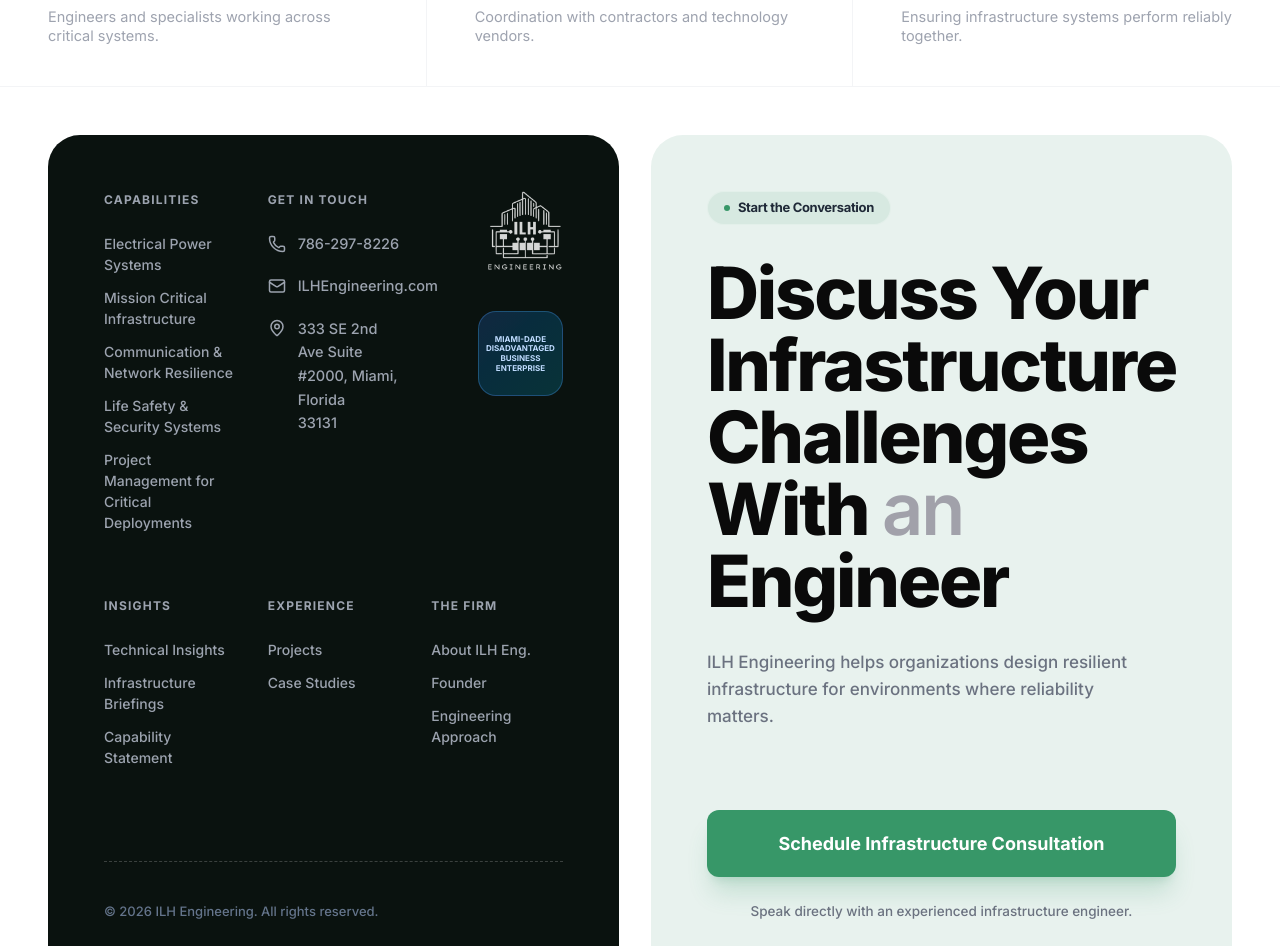
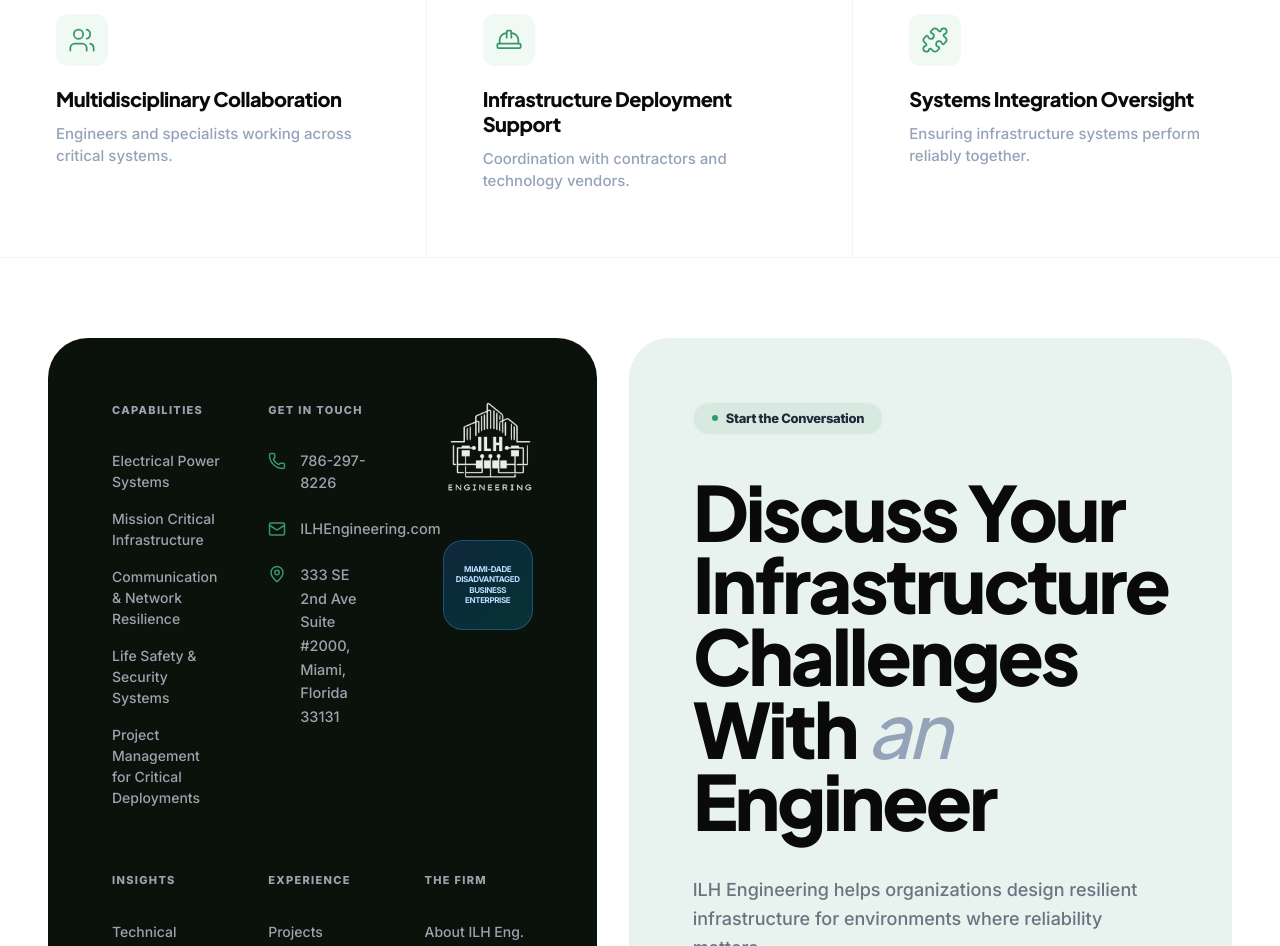
Before and after one commit to Yug210705/ILH_Engineering, a React (Vite) app: page / in a window 1280 px wide. Shown: the part 9606-10552 px from the top of the page. Built offline with nearby package versions, Linux system fonts and the light colour scheme.

Commit message:
Pixel-perfect refinement of Footer spacing and typography

```diff
--- a/src/components/Footer.jsx
+++ b/src/components/Footer.jsx
@@ -21,18 +21,18 @@ export default function Footer() {
   ];
 
   return (
-    <footer className="w-full bg-white pt-0">
+    <footer className="w-full bg-white pt-20">
       {/* Top Features Row */}
-      <div className="w-full border-y border-gray-100 mb-12">
+      <div className="w-full border-y border-gray-100 mb-20">
         <div className="max-w-[1600px] mx-auto grid grid-cols-1 md:grid-cols-3 divide-y md:divide-y-0 md:divide-x divide-gray-100">
           {features.map((f, i) => (
-            <div key={i} className="px-8 lg:px-12 py-10 flex flex-col items-start gap-4">
-              <div className="p-2.5 rounded-lg bg-[#f0f9f4]">
+            <div key={i} className="px-8 lg:px-14 py-16 flex flex-col items-start gap-5">
+              <div className="p-3 rounded-xl bg-[#f0f9f4]">
                 <f.Icon className="w-7 h-7 text-brand-green" strokeWidth={1.5} />
               </div>
               <div>
-                <h3 className="text-[20px] font-bold text-[#0a0a0a] leading-tight mb-2 tracking-tight">{f.title}</h3>
-                <p className="text-[#9ea3af] text-[14.5px] leading-snug">{f.desc}</p>
+                <h3 style={{ fontFamily: "'Plus Jakarta Sans', sans-serif" }} className="text-[20px] font-[800] text-[#0a0a0a] leading-tight mb-3 tracking-tight">{f.title}</h3>
+                <p className="text-[#94a3b8] text-[15px] leading-[1.5] font-medium">{f.desc}</p>
               </div>
             </div>
           ))}
@@ -40,16 +40,16 @@ export default function Footer() {
       </div>
 
       {/* Main Footer Content */}
-      <div className="max-w-[1600px] mx-auto px-6 lg:px-12 pb-20">
+      <div className="max-w-[1600px] mx-auto px-6 lg:px-12 pb-24">
         <div className="flex flex-col xl:flex-row gap-8 items-stretch">
 
           {/* Left Dark Card */}
-          <div className="flex-[1.4] bg-[#0a120f] rounded-[32px] p-10 lg:p-14 text-white flex flex-col justify-between">
-            <div className="grid grid-cols-1 md:grid-cols-2 lg:grid-cols-3 gap-y-12 gap-x-8">
+          <div className="flex-[1.5] bg-[#0a120b] rounded-[40px] p-10 lg:p-16 text-white flex flex-col justify-between">
+            <div className="grid grid-cols-1 md:grid-cols-2 lg:grid-cols-3 gap-y-16 gap-x-12">
               {/* Capabilities */}
-              <div className="flex flex-col gap-6">
-                <h4 className="text-[12px] font-bold uppercase tracking-widest text-[#9ca3af]">Capabilities</h4>
-                <ul className="flex flex-col gap-3 text-[14px] text-[#9ca3af] font-medium transition-colors">
+              <div className="flex flex-col">
+                <h4 className="text-[11px] font-[800] uppercase tracking-[0.12em] text-[#9ca3af] mb-8">Capabilities</h4>
+                <ul className="flex flex-col gap-4 text-[14px] text-[#9ca3af] font-medium">
                   <li className="hover:text-white cursor-pointer transition-colors">Electrical Power Systems</li>
                   <li className="hover:text-white cursor-pointer transition-colors">Mission Critical Infrastructure</li>
                   <li className="hover:text-white cursor-pointer transition-colors">Communication & Network Resilience</li>
@@ -59,42 +59,41 @@ export default function Footer() {
               </div>
 
               {/* Get in Touch */}
-              <div className="flex flex-col gap-6 order-last lg:order-none">
-                <h4 className="text-[12px] font-bold uppercase tracking-widest text-[#9ca3af]">Get in Touch</h4>
-                <ul className="flex flex-col gap-5 text-[14.5px] text-[#9ca3af] font-medium">
-                  <li className="flex items-start gap-3 transition-colors">
-                    <Phone size={18} className="shrink-0 mt-0.5" />
+              <div className="flex flex-col order-last lg:order-none">
+                <h4 className="text-[11px] font-[800] uppercase tracking-[0.12em] text-[#9ca3af] mb-8">Get in Touch</h4>
+                <ul className="flex flex-col gap-6 text-[14.5px] text-[#9ca3af] font-medium">
+                  <li className="flex items-start gap-3.5 transition-colors">
+                    <Phone size={18} className="shrink-0 mt-0.5 text-[#379768]" />
                     786-297-8226
                   </li>
-                  <li className="flex items-start gap-3 transition-colors">
-                    <Mail size={18} className="shrink-0 mt-0.5" />
+                  <li className="flex items-start gap-3.5 transition-colors">
+                    <Mail size={18} className="shrink-0 mt-0.5 text-[#379768]" />
                     ILHEngineering.com
                   </li>
-                  <li className="flex items-start gap-3 leading-relaxed transition-colors">
-                    <MapPin size={18} className="shrink-0 mt-0.5" />
+                  <li className="flex items-start gap-3.5 leading-relaxed transition-colors">
+                    <MapPin size={18} className="shrink-0 mt-0.5 text-[#379768]" />
                     <span>333 SE 2nd Ave Suite<br/>#2000, Miami, Florida<br/>33131</span>
                   </li>
                 </ul>
               </div>
 
               {/* Logo / Badge */}
-              <div className="flex flex-col items-start lg:items-end gap-10">
+              <div className="flex flex-col items-start lg:items-end gap-12">
                 <div className="flex flex-col items-center">
-                   {/* Simplified Logo SVG representation */}
-                   <div className="flex flex-col items-center gap-2">
-                     <img src="/ilh-logo-hd.png" alt="ILH" className="h-[80px] w-auto brightness-0 invert opacity-90" />
+                   <div className="flex flex-col items-center gap-3">
+                     <img src="/ilh-logo-hd.png" alt="ILH" className="h-[90px] w-auto brightness-0 invert opacity-100" />
                    </div>
                 </div>
                 {/* Secondary Badge Mockup */}
-                <div className="w-[85px] h-[85px] p-2 bg-gradient-to-br from-blue-500/20 to-cyan-500/20 rounded-[18px] border border-blue-400/30 flex items-center justify-center text-[8px] text-blue-200 font-bold text-center leading-[1.2]">
+                <div className="w-[90px] h-[90px] p-2 bg-gradient-to-br from-blue-500/20 to-cyan-500/20 rounded-[20px] border border-blue-400/30 flex items-center justify-center text-[8px] text-blue-200 font-bold text-center leading-[1.3] uppercase tracking-tighter">
                   MIAMI-DADE DISADVANTAGED BUSINESS ENTERPRISE
                 </div>
               </div>
 
               {/* Insights */}
-              <div className="flex flex-col gap-6 pt-4">
-                <h4 className="text-[12px] font-bold uppercase tracking-widest text-[#9ca3af]">Insights</h4>
-                <ul className="flex flex-col gap-3 text-[14px] text-[#9ca3af] font-medium transition-colors">
+              <div className="flex flex-col">
+                <h4 className="text-[11px] font-[800] uppercase tracking-[0.12em] text-[#9ca3af] mb-8">Insights</h4>
+                <ul className="flex flex-col gap-4 text-[14px] text-[#9ca3af] font-medium">
                   <li className="hover:text-white cursor-pointer transition-colors">Technical Insights</li>
                   <li className="hover:text-white cursor-pointer transition-colors">Infrastructure Briefings</li>
                   <li className="hover:text-white cursor-pointer transition-colors">Capability Statement</li>
@@ -102,18 +101,18 @@ export default function Footer() {
               </div>
 
               {/* Experience */}
-              <div className="flex flex-col gap-6 pt-4">
-                <h4 className="text-[12px] font-bold uppercase tracking-widest text-[#9ca3af]">Experience</h4>
-                <ul className="flex flex-col gap-3 text-[14px] text-[#9ca3af] font-medium transition-colors">
+              <div className="flex flex-col">
+                <h4 className="text-[11px] font-[800] uppercase tracking-[0.12em] text-[#9ca3af] mb-8">Experience</h4>
+                <ul className="flex flex-col gap-4 text-[14px] text-[#9ca3af] font-medium">
                   <li className="hover:text-white cursor-pointer transition-colors">Projects</li>
                   <li className="hover:text-white cursor-pointer transition-colors">Case Studies</li>
                 </ul>
               </div>
 
               {/* The Firm */}
-              <div className="flex flex-col gap-6 pt-4">
-                <h4 className="text-[12px] font-bold uppercase tracking-widest text-[#9ca3af]">The Firm</h4>
-                <ul className="flex flex-col gap-3 text-[14px] text-[#9ca3af] font-medium transition-colors">
+              <div className="flex flex-col">
+                <h4 className="text-[11px] font-[800] uppercase tracking-[0.12em] text-[#9ca3af] mb-8">The Firm</h4>
+                <ul className="flex flex-col gap-4 text-[14px] text-[#9ca3af] font-medium">
                   <li className="hover:text-white cursor-pointer transition-colors">About ILH Eng.</li>
                   <li className="hover:text-white cursor-pointer transition-colors">Founder</li>
                   <li className="hover:text-white cursor-pointer transition-colors">Engineering Approach</li>
@@ -122,34 +121,37 @@ export default function Footer() {
             </div>
 
             {/* Bottom Section */}
-            <div className="pt-10 border-t border-dashed border-white/20 mt-16 flex flex-col md:flex-row items-center justify-between gap-8">
-              <span className="text-[#64748b] text-[13px] font-[500]">© 2026 ILH Engineering. All rights reserved.</span>
-              <div className="flex items-center gap-7">
-                {/* Social icons removed for stability */}
+            <div className="pt-12 border-t border-dashed border-white/10 mt-20 flex flex-col md:flex-row items-center justify-between gap-8">
+              <span className="text-[#64748b] text-[13px] font-[600]">© 2026 ILH Engineering. All rights reserved.</span>
+              <div className="flex items-center gap-8">
+                <div className="w-[18px] h-[18px] bg-white/20 rounded-full cursor-pointer hover:bg-white/40 transition-colors"></div>
+                <div className="w-[18px] h-[18px] bg-white/20 rounded-full cursor-pointer hover:bg-white/40 transition-colors"></div>
+                <div className="w-[18px] h-[18px] bg-white/20 rounded-full cursor-pointer hover:bg-white/40 transition-colors"></div>
+                <div className="w-[18px] h-[18px] bg-white/20 rounded-full cursor-pointer hover:bg-white/40 transition-colors"></div>
               </div>
             </div>
           </div>
 
           {/* Right Mint CTA Card */}
-          <div className="flex-1 bg-[#e8f2ee] rounded-[32px] p-10 lg:p-14 flex flex-col justify-between">
+          <div className="flex-1 bg-[#e8f2ee] rounded-[40px] p-10 lg:p-16 flex flex-col justify-between">
             <div>
-               <div className="inline-flex items-center gap-2 bg-[#d7e9e1] text-[#1f2937] px-4 py-1.5 rounded-full text-[13px] font-bold tracking-tight border border-white/30 mb-8">
+               <div className="inline-flex items-center gap-2 bg-[#d7e9e1] text-[#1f2937] px-4.5 py-1.5 rounded-full text-[13px] font-[800] tracking-tight border border-white/30 mb-10">
                 <div className="w-1.5 h-1.5 rounded-full bg-brand-green"></div>
                 Start the Conversation
               </div>
-              <h2 className="text-[44px] sm:text-[54px] lg:text-[72px] font-[800] text-[#0a0a0a] leading-[1.0] tracking-[-0.03em] mb-8">
-                Discuss Your<br/>Infrastructure<br/>Challenges With <span className="text-[#a1a1aa] font-[600]">an</span><br/>Engineer
+              <h2 style={{ fontFamily: "'Plus Jakarta Sans', sans-serif" }} className="text-[44px] sm:text-[54px] lg:text-[76px] font-[800] text-[#0a0a0a] leading-[0.95] tracking-[-0.04em] mb-10">
+                Discuss Your<br/>Infrastructure<br/>Challenges With <span className="text-[#94a3b8] font-[500] italic">an</span><br/>Engineer
               </h2>
-              <p className="text-[#6b7280] text-[17px] font-medium leading-[1.6] max-w-[440px]">
+              <p className="text-[#6b7280] text-[18px] font-medium leading-[1.6] max-w-[460px]">
                 ILH Engineering helps organizations design resilient infrastructure for environments where reliability matters.
               </p>
             </div>
 
             <div className="mt-20">
-              <button className="w-full bg-brand-green hover:bg-[#2e8451] text-white font-bold py-5 rounded-[12px] text-[18px] transition-all shadow-xl shadow-brand-green/20 mb-6">
+              <button className="w-full bg-brand-green hover:bg-[#2e8451] text-white font-[800] py-6 rounded-xl text-[18px] transition-all shadow-xl shadow-brand-green/20 mb-6">
                 Schedule Infrastructure Consultation
               </button>
-              <p className="text-[#6b7280] text-[13.5px] font-medium text-center">
+              <p className="text-[#6b7280] text-[14px] font-semibold text-center opacity-80">
                 Speak directly with an experienced infrastructure engineer.
               </p>
             </div>
```
